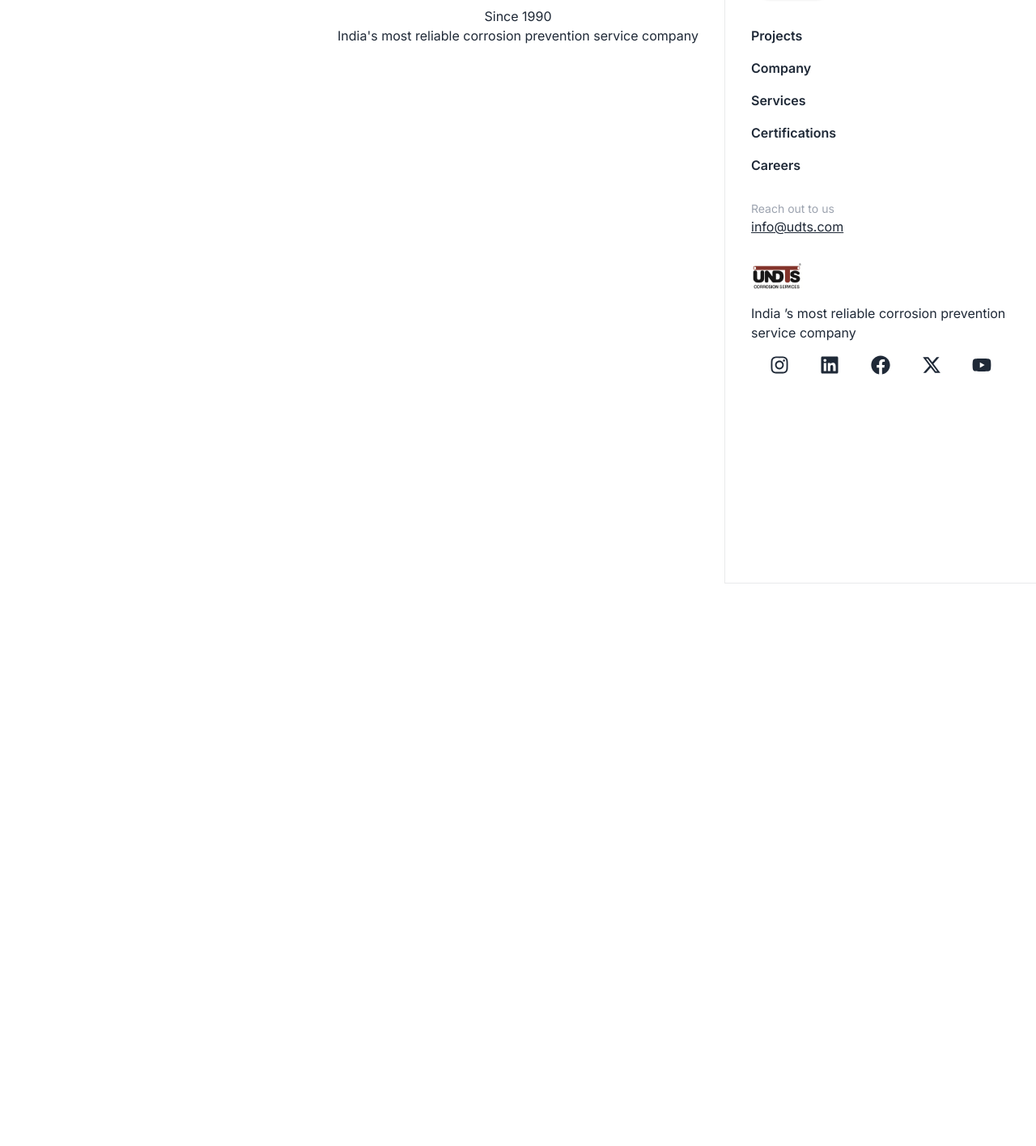
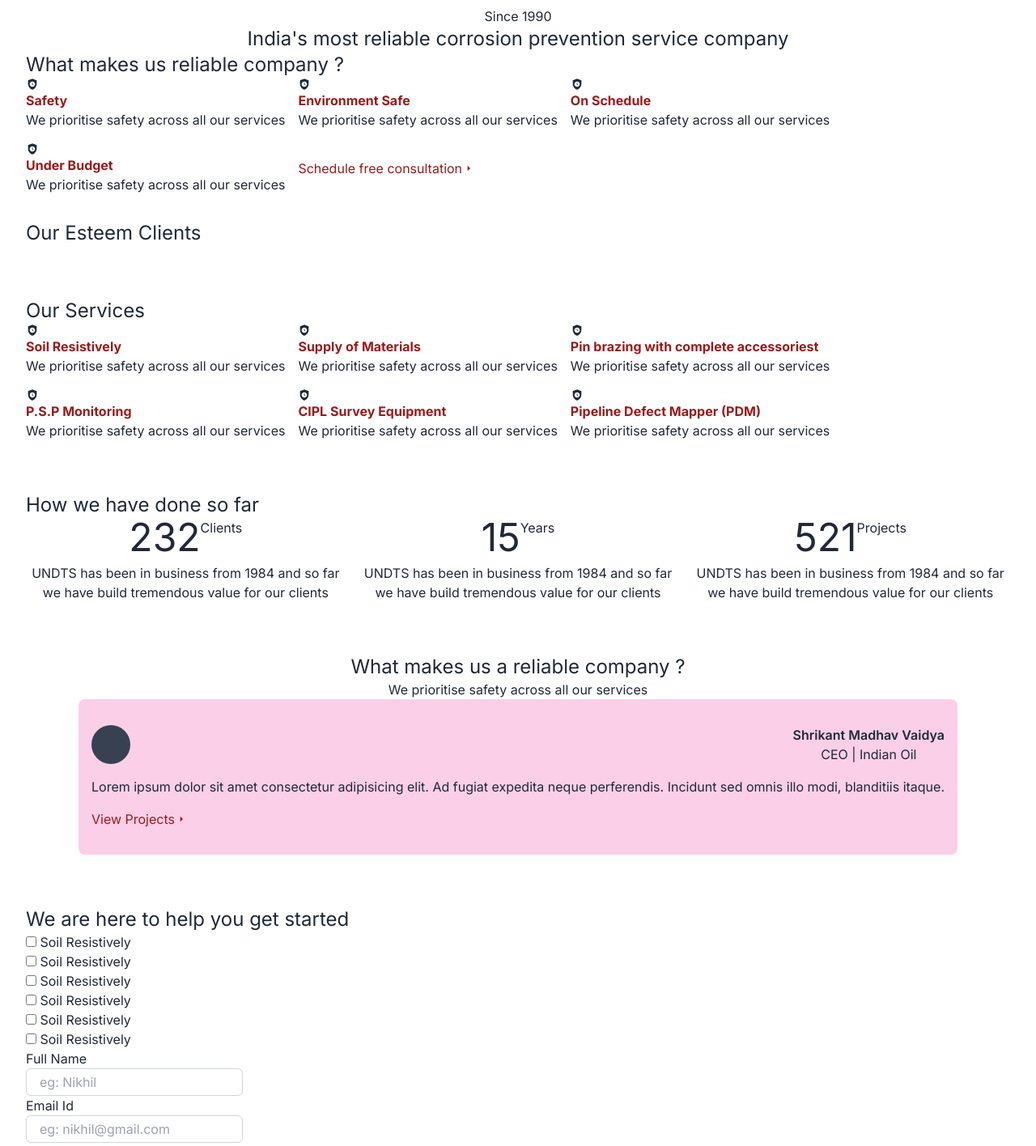
Before and after one commit to ManavMalhotra/undts, a Next.js app: page / in a window 1280 px wide. Shown: the part 80-1496 px from the top of the page at 81% size. Before the commit the page ends 800 px from the top, so only its background shows below. Built offline with nearby package versions, Linux system fonts and the light colour scheme.

Commit message:
added section reliable section, esteemed section, our services section, statistics, reliable company section, get started section

```diff
--- a/app/page.tsx
+++ b/app/page.tsx
@@ -1,6 +1,8 @@
+import ClientCard from "@/components/ClientCard";
 import Navbar from "@/components/Navbar";
 import Image from "next/image";
 import { useState } from "react";
+import { MdArrowLeft, MdArrowRight, MdSafetyCheck } from "react-icons/md";
 
 
 export default function page() {
@@ -10,12 +12,191 @@ export default function page() {
         <Navbar />
       </div>
 
-      <main className="text-center">
-        <h3>Since 1990</h3>
-        <h1 className="tex">
+      <main className="text-center px-8">
+        <h3 className="text-base">Since 1990</h3>
+        <h1 className="text-2xl">
           India's most reliable corrosion prevention service company
         </h1>
       </main>
+
+      {/* Reliable Section  */}
+      <section className="px-8">
+        <h1 className="text-2xl">
+          What makes us reliable company ?
+        </h1>
+
+        <section className="flex flex-wrap gap-4">
+          <div className="flex-[1/2]">
+            <MdSafetyCheck />
+            <h4 className="text-red-800 font-bold">Safety</h4>
+            <p>We prioritise safety across all our services </p>
+          </div>
+
+          <div className="flex-[1/2]">
+            <MdSafetyCheck />
+            <h4 className="text-red-800 font-bold">Environment Safe</h4>
+            <p>We prioritise safety across all our services </p>
+          </div>
+
+          <div>
+            <MdSafetyCheck />
+            <h4 className="text-red-800 font-bold">On Schedule</h4>
+            <p>We prioritise safety across all our services </p>
+          </div>
+
+          <div>
+            <MdSafetyCheck />
+            <h4 className="text-red-800 font-bold">Under Budget</h4>
+            <p>We prioritise safety across all our services </p>
+          </div>
+
+          <div className="flex items-center text-red-800">
+            <h1>Schedule free consultation </h1>
+            <MdArrowRight />
+          </div>
+        </section>
+
+      </section>
+
+      {/* Our Esteemed Clients */}
+      <section className="px-8 py-8">
+        <h1 className="text-2xl" >Our Esteem Clients</h1>
+
+      </section>
+
+      {/* Our Services */}
+      <section className="px-8 py-8">
+        <h1 className="text-2xl" >Our Services</h1>
+        <section className="flex flex-wrap gap-4">
+          <div className="flex-[1/2]">
+            <MdSafetyCheck />
+            <h4 className="text-red-800 font-bold">Soil Resistively</h4>
+            <p>We prioritise safety across all our services </p>
+          </div>
+
+          <div className="flex-[1/2]">
+            <MdSafetyCheck />
+            <h4 className="text-red-800 font-bold">Supply of Materials</h4>
+            <p>We prioritise safety across all our services </p>
+          </div>
+
+          <div>
+            <MdSafetyCheck />
+            <h4 className="text-red-800 font-bold">Pin brazing with complete accessoriest</h4>
+            <p>We prioritise safety across all our services </p>
+          </div>
+
+          <div>
+            <MdSafetyCheck />
+            <h4 className="text-red-800 font-bold">P.S.P Monitoring</h4>
+            <p>We prioritise safety across all our services </p>
+          </div>
+
+          <div>
+            <MdSafetyCheck />
+            <h4 className="text-red-800 font-bold">CIPL Survey Equipment</h4>
+            <p>We prioritise safety across all our services </p>
+          </div>
+
+          <div>
+            <MdSafetyCheck />
+            <h4 className="text-red-800 font-bold">Pipeline Defect Mapper (PDM)</h4>
+            <p>We prioritise safety across all our services </p>
+          </div>
+        </section>
+      </section>
+
+      {/* Statistics  */}
+      <section className="px-8 py-8">
+        <h1 className="text-2xl">
+          How we have done so far
+        </h1>
+
+        <section className="flex flex-col md:flex-row gap-4">
+          <div className="text-center">
+            <div className="flex justify-center">
+              <h1 className="text-5xl">232</h1>
+              <h4>Clients</h4>
+            </div>
+            <div className="mt-2">
+              <p>
+                UNDTS has been in business from 1984 and so far we have build tremendous value for our clients
+              </p>
+            </div>
+          </div>
+          <div className="text-center">
+            <div className="flex justify-center">
+              <h1 className="text-5xl">15</h1>
+              <h4>Years</h4>
+            </div>
+            <div className="mt-2">
+              <p>
+                UNDTS has been in business from 1984 and so far we have build tremendous value for our clients
+              </p>
+            </div>
+          </div>
+          <div className="text-center">
+            <div className="flex justify-center">
+              <h1 className="text-5xl">521</h1>
+              <h4>Projects</h4>
+            </div>
+            <div className="mt-2">
+              <p>
+                UNDTS has been in business from 1984 and so far we have build tremendous value for our clients
+              </p>
+            </div>
+          </div>
+        </section>
+      </section>
+
+      {/* Reliable Company  */}
+      <section className="flex flex-col items-center text-center px-8 py-8">
+        <h1 className="text-2xl">
+          What makes us a reliable company ?
+        </h1>
+        <p>We prioritise safety across all our services</p>
+
+
+        <ClientCard name={"Shrikant Madhav Vaidya"} designation={"CEO"} company={"Indian Oil"} />
+
+      </section>
+
+      {/* help you get started */}
+      <section className="flex flex-col px-8 py-8">
+
+        <h1 className="text-2xl">We are here to help you get started</h1>
+
+        <form className="">
+          <input type="checkbox" />
+          <label> Soil Resistively</label> <br />
+          <input type="checkbox" />
+          <label> Soil Resistively</label> <br />
+          <input type="checkbox" />
+          <label> Soil Resistively</label> <br />
+          <input type="checkbox" />
+          <label> Soil Resistively</label> <br />
+          <input type="checkbox" />
+          <label> Soil Resistively</label> <br />
+          <input type="checkbox" />
+          <label> Soil Resistively</label> <br />
+
+          <label>Full Name</label> <br />
+          <input type="text" placeholder="eg: Nikhil" className="px-4 py-1 border border-solid border-gray-300 rounded-md" /><br />
+          <label>Email Id</label> <br />
+          <input type="email" placeholder="eg: nikhil@gmail.com" className="px-4 py-1 border border-solid border-gray-300 rounded-md" /><br />
+          <label>Country</label> <br />
+          <input type="" placeholder="eg: nikhil@gmail.com" className="px-4 py-1 border border-solid border-gray-300 rounded-md" /><br />
+          <label>Phone Number</label> <br />
+          <input type="number" placeholder="eg: nikhil@gmail.com" className="px-4 py-1 border border-solid border-gray-300 rounded-md" /><br />
+
+          <label>Requirement</label> <br />
+          <textarea placeholder="Write your requirements" className="px-4 py-1 border border-solid border-gray-300 rounded-md" />
+
+        </form>
+
+
+      </section>
+
     </>
   );
 }
--- /dev/null
+++ b/components/ClientCard.tsx
@@ -0,0 +1,37 @@
+import { MdArrowRight } from "react-icons/md"
+
+interface ClientCardProps {
+    name: String,
+    designation: String,
+    company: String,
+
+}
+
+const ClientCard = ({
+    name, designation, company
+}: ClientCardProps
+) => {
+    return (
+        <div className="flex flex-col px-4 py-8 bg-pink-200 gap-4 rounded-lg">
+            <div className="flex justify-between">
+                <div className="w-12 h-12 bg-gray-700 rounded-full"></div>
+                <div>
+                    <h1 className="font-semibold">{name}</h1>
+                    <p>{designation} | {company}</p>
+                </div>
+            </div>
+            <p className="text-left">
+                Lorem ipsum dolor sit amet consectetur adipisicing elit. Ad fugiat expedita neque perferendis. Incidunt sed omnis illo modi, blanditiis itaque.
+            </p>
+            <div>
+                <div className="flex items-center text-red-800">
+                    <h1>View Projects </h1>
+                    <MdArrowRight />
+                </div>
+            </div>
+        </div>
+
+    )
+}
+
+export default ClientCard;
--- a/components/Navbar.tsx
+++ b/components/Navbar.tsx
@@ -17,7 +17,7 @@ import {
 import { FaXTwitter } from "react-icons/fa6";
 
 const Navbar = () => {
-  const [isOpen, setIsOpen] = useState(true);
+  const [isOpen, setIsOpen] = useState(false);
 
   return (
     <nav className="flex justify-between space-x-8 mx-8 md:mx-16 my-8">
```
